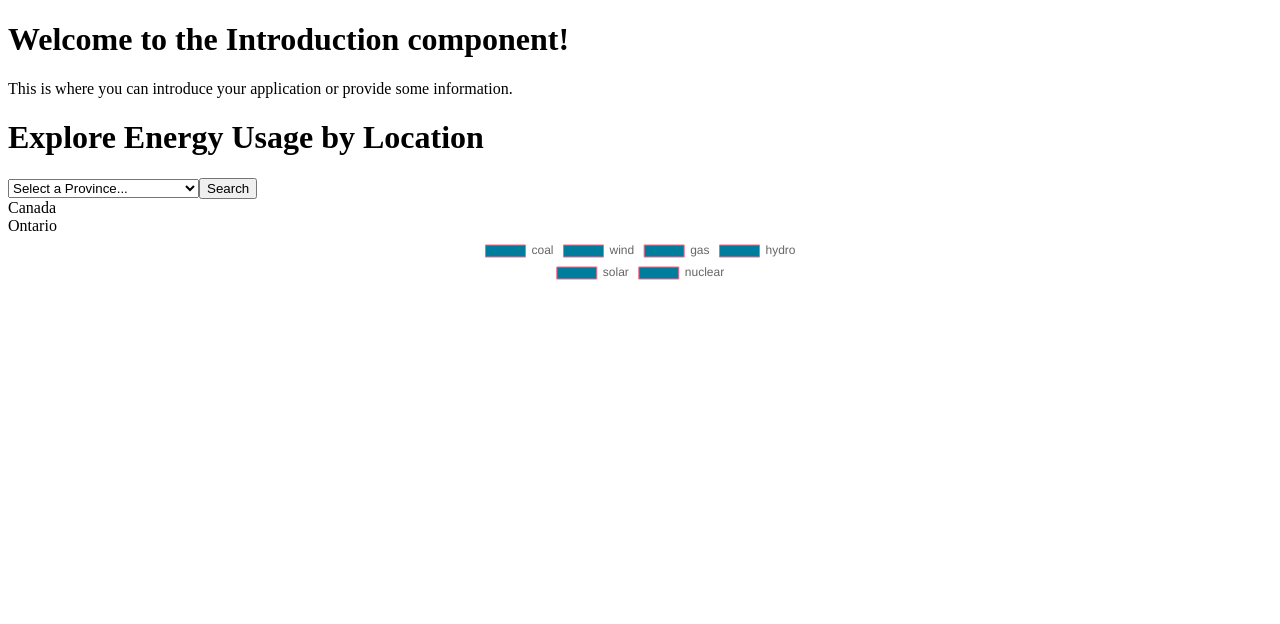
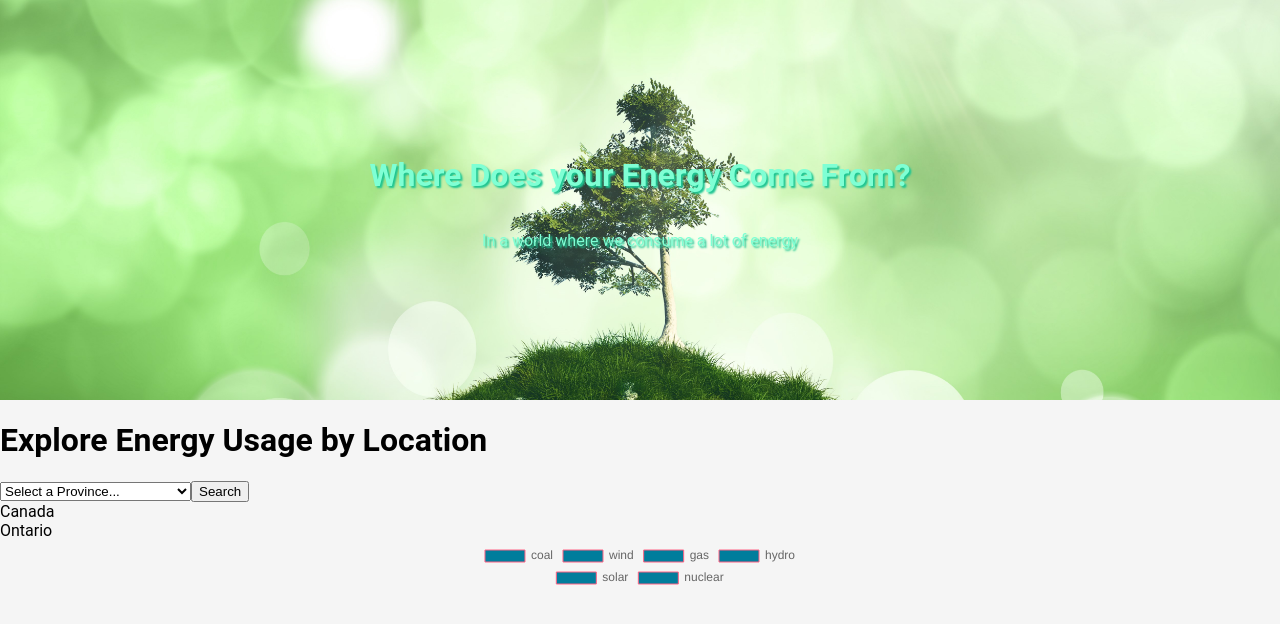
Before and after one commit to SyndicateGit/CheckYourSource, a React (Create React App) app: page / in a window 1280 px wide. Shown: the top 624 px of the page. Built offline with nearby package versions, Linux system fonts and the light colour scheme; no server answers.

Commit message:
Beginning intro css

```diff
--- a/src/components/Introduction.jsx
+++ b/src/components/Introduction.jsx
@@ -1,10 +1,11 @@
 import React from 'react';
+import '../styles/Introduction.css';
 
 const Introduction = () => {
   return (
-    <div>
-      <h1>Welcome to the Introduction component!</h1>
-      <p>This is where you can introduce your application or provide some information.</p>
+    <div class = "Intro">
+      <h1>Where Does your Energy Come From?</h1>
+      <p>In a world where we consume a lot of energy </p>
     </div>
   );
 };
--- a/src/components/Search.jsx
+++ b/src/components/Search.jsx
@@ -5,8 +5,8 @@ const Search = (props) => {
     <div>
       {<div className="search-box">
         <h1> Explore Energy Usage by Location</h1>
-        <form action="" id='search-form' onSubmit={props.submitSearch}>
-          <select name='zone' id="select-province" placeholder="Select a Province" form="search-form">
+        <form type="search-form" action="" id='search-form' onSubmit={props.submitSearch}>
+          <select name='zone' id="select-province" placeholder="Select a Province" >
               <option value="">Select a Province...</option>
               <option value="CA-AB">Alberta</option>
               <option value="CA-BC">British Columbia</option>
--- a/src/styles/Introduction.css
+++ b/src/styles/Introduction.css
@@ -0,0 +1,12 @@
+.Intro {
+    display: flex;
+    flex-direction: column;
+    background-image: url('../images/tree-mountain.jpg');
+    background-size: cover;
+    background-position: center;
+    height: 50vh;
+    text-align: center;
+    justify-content: center;
+    color:aquamarine;
+    text-shadow: 2px 2px 2px rgb(28, 197, 146);
+}
--- a/src/styles/index.css
+++ b/src/styles/index.css
@@ -0,0 +1,7 @@
+body{
+    background-color: #f5f5f5;
+    font-family: 'Roboto', sans-serif;
+    margin: 0;
+    padding: 0;
+    box-sizing: border-box;
+}
```
Also changed, not shown: src/images/tree-mountain.jpg (added).
